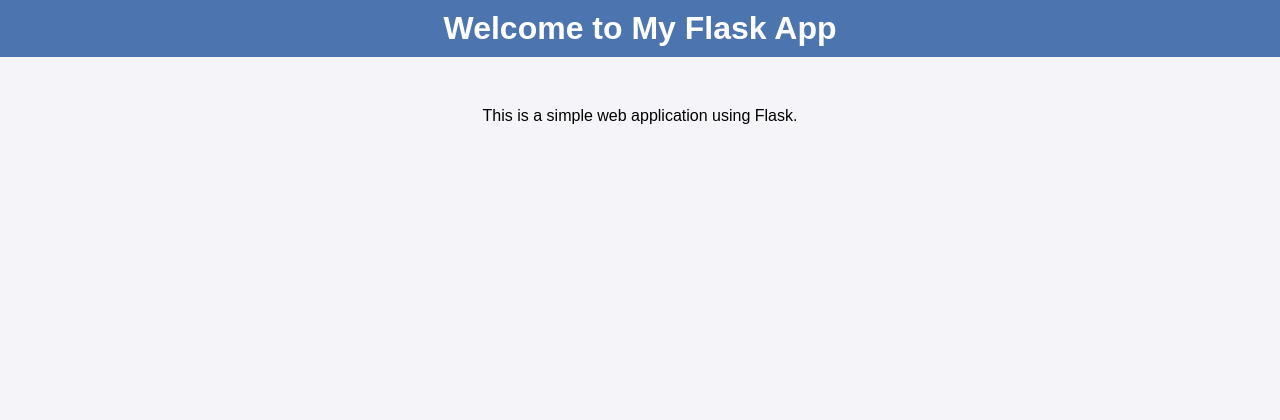
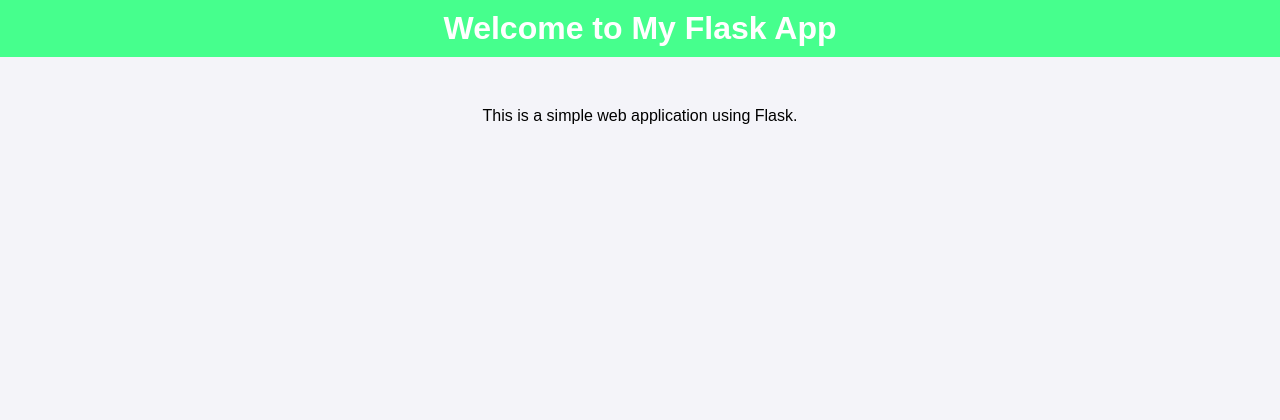
Before and after one commit to nikhil-k-cg/flask_application, a Flask app: page / in a window 1280 px wide. Shown: the top 420 px of the page. Run offline with Flask 3, Linux system fonts and the light colour scheme.

Commit message:
Update home.html

```diff
--- a/templates/home.html
+++ b/templates/home.html
@@ -13,7 +13,7 @@
             background-color: #f4f4f9;
         }
         header {
-            background-color: #4c74af;
+            background-color: #46ff8d;
             color: white;
             padding: 10px 0;
         }
```
